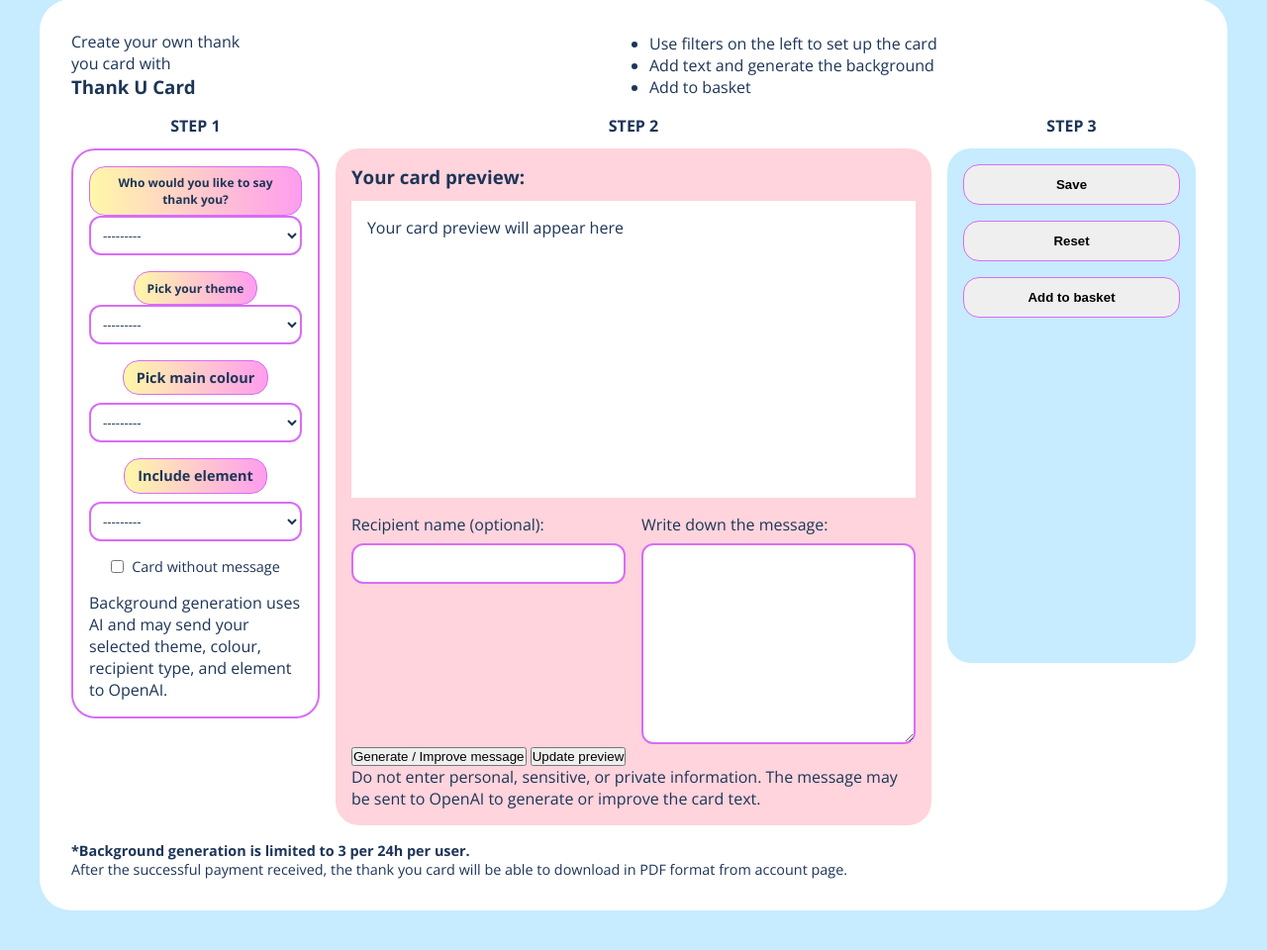
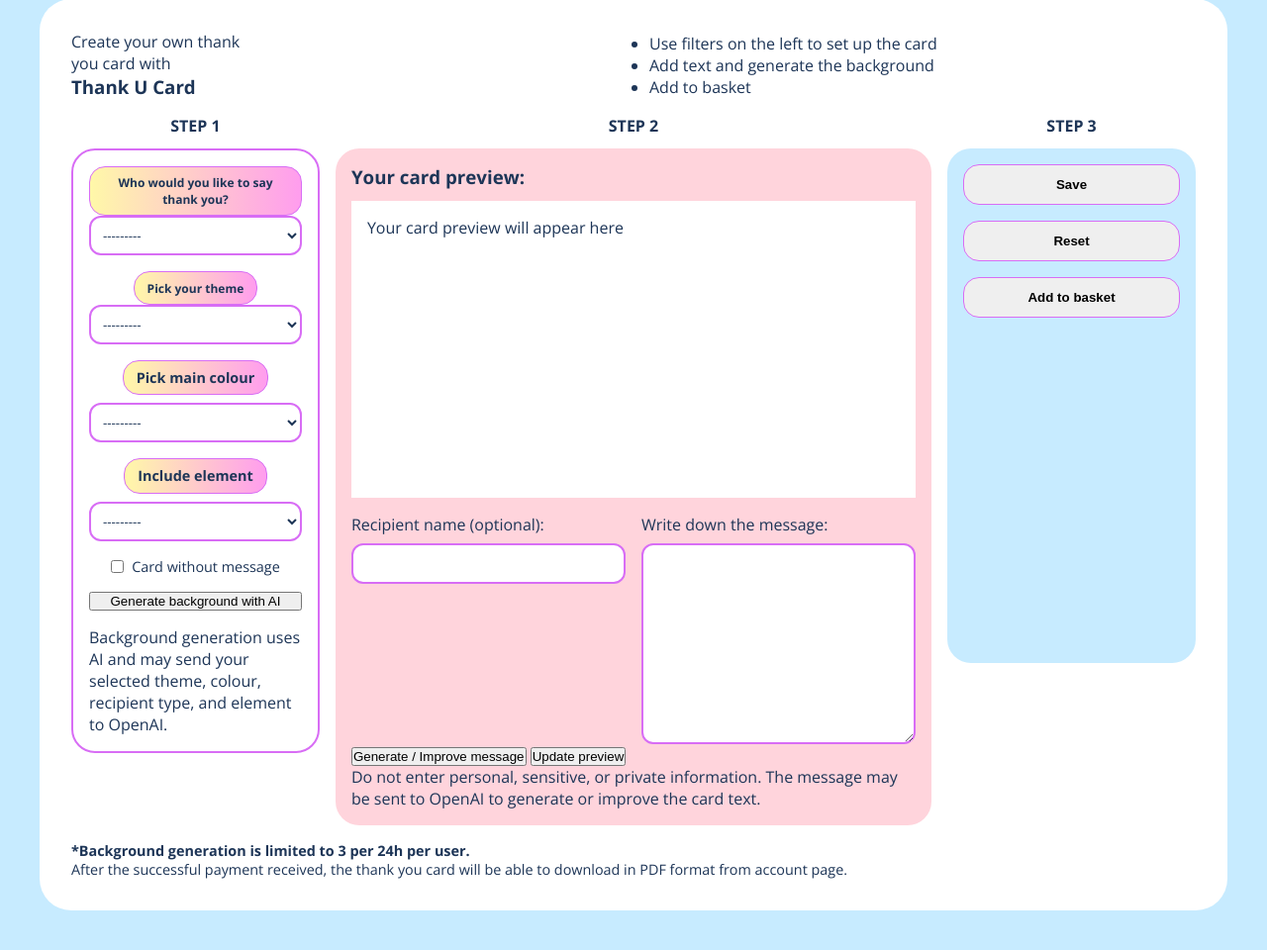
Before and after one commit to Kanareknie/thank_u_card, a Django app: page / in a window 1280 px wide. Shown: the part 57-1017 px from the top of the page at 99% size. Run offline with Django 4.2, Linux system fonts and the light colour scheme; a user stored in the database is signed in; data that the repository does not hold is empty; some libraries are stand-ins or nearby versions.

Commit message:
Update the background button to be visible all the time in home.html

```diff
--- a/templates/cards/home.html
+++ b/templates/cards/home.html
@@ -61,11 +61,12 @@
             </label>
             {{ form.no_message.errors }}
           </div>
-          {% comment %}Generate background image{% endcomment %}
+          {% comment %} If the card exists {% endcomment %}
           {% if latest_card %}
-            <button type="submit" name="action" value="generate_background" class="sg-btn">Generate background with AI</button>
             <input type="hidden" name="card_id" value="{{ latest_card.id }}" />
           {% endif %}
+          {% comment %}Generate background image{% endcomment %}
+          <button type="submit" name="action" value="generate_background" class="sg-btn">Generate background with AI</button>
           <p class="ai-notice">Background generation uses AI and may send your selected theme, colour, recipient type, and element to OpenAI.</p>
         </div>
       </section>
```
